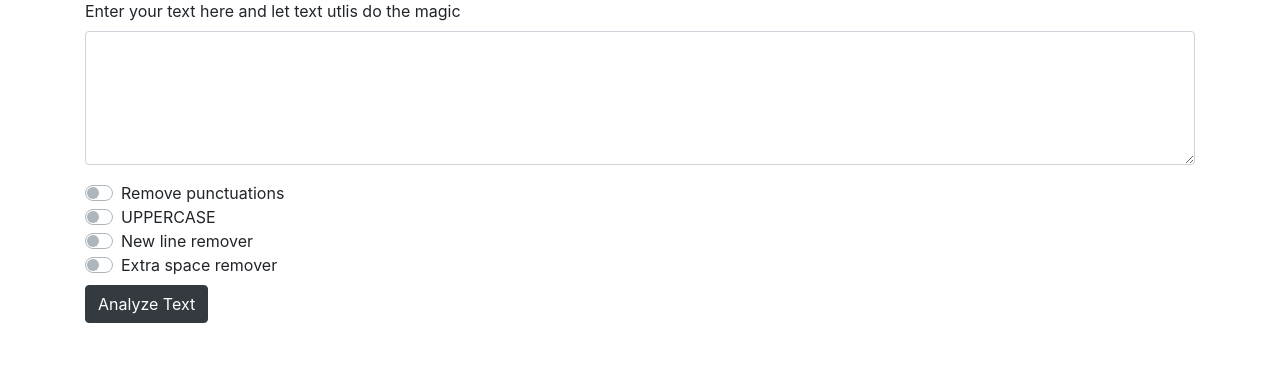
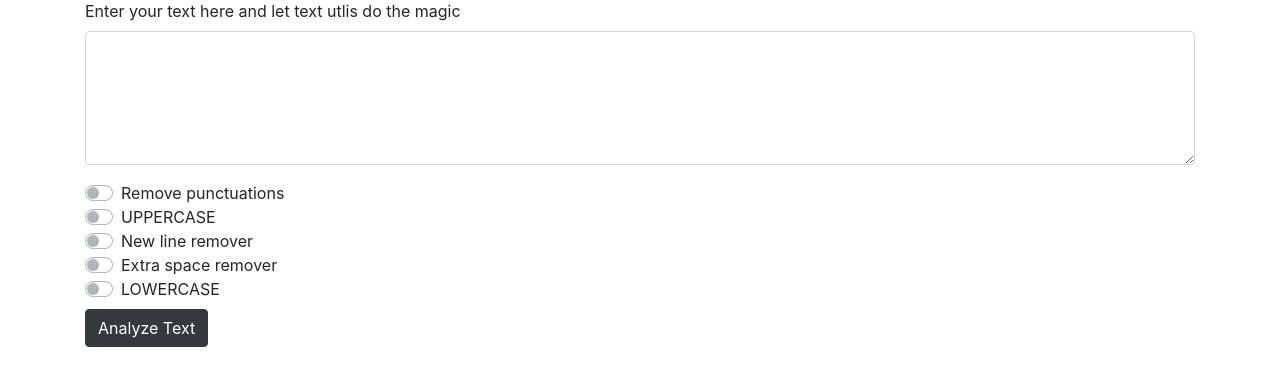
Before and after one commit to ghisingmuna/text-Utils, a Django app: page / in a window 1280 px wide. Shown: the part 123-509 px from the top of the page. Run offline with Django 3.2, Linux system fonts and the light colour scheme; some libraries are stand-ins or nearby versions.

Commit message:
Lowercase also added

```diff
--- a/templates/index.html
+++ b/templates/index.html
@@ -1,25 +1,43 @@
-<!doctype html>
+<!DOCTYPE html>
 <html lang="en">
   <head>
     <!-- Required meta tags -->
-    <meta charset="utf-8">
-    <meta name="viewport" content="width=device-width, initial-scale=1, shrink-to-fit=no">
+    <meta charset="utf-8" />
+    <meta
+      name="viewport"
+      content="width=device-width, initial-scale=1, shrink-to-fit=no"
+    />
 
     <!-- Bootstrap CSS -->
-    <link rel="stylesheet" href="https://stackpath.bootstrapcdn.com/bootstrap/4.5.2/css/bootstrap.min.css" integrity="sha384-JcKb8q3iqJ61gNV9KGb8thSsNjpSL0n8PARn9HuZOnIxN0hoP+VmmDGMN5t9UJ0Z" crossorigin="anonymous">
+    <link
+      rel="stylesheet"
+      href="https://stackpath.bootstrapcdn.com/bootstrap/4.5.2/css/bootstrap.min.css"
+      integrity="sha384-JcKb8q3iqJ61gNV9KGb8thSsNjpSL0n8PARn9HuZOnIxN0hoP+VmmDGMN5t9UJ0Z"
+      crossorigin="anonymous"
+    />
 
-    <title> Text Utlis </title>
+    <title>Text Utlis</title>
   </head>
   <body>
     <nav class="navbar navbar-expand-lg navbar-dark bg-dark">
       <a class="navbar-brand" href="#">TextUtlis.com</a>
-  <button class="navbar-toggler" type="button" data-toggle="collapse" data-target="#navbarNavDropdown" aria-controls="navbarNavDropdown" aria-expanded="false" aria-label="Toggle navigation">
+      <button
+        class="navbar-toggler"
+        type="button"
+        data-toggle="collapse"
+        data-target="#navbarNavDropdown"
+        aria-controls="navbarNavDropdown"
+        aria-expanded="false"
+        aria-label="Toggle navigation"
+      >
         <span class="navbar-toggler-icon"></span>
       </button>
       <div class="collapse navbar-collapse" id="navbarNavDropdown">
         <ul class="navbar-nav">
           <li class="nav-item active">
-        <a class="nav-link" href="#">Home <span class="sr-only">(current)</span></a>
+            <a class="nav-link" href="#"
+              >Home <span class="sr-only">(current)</span></a
+            >
           </li>
           <li class="nav-item">
             <a class="nav-link" href="#">About us</a>
@@ -27,53 +45,123 @@
           <li class="nav-item">
             <a class="nav-link" href="#">Contact Us</a>
           </li>
-
         </ul>
       </div>
       <form class="form-inline">
-    <input class="form-control mr-sm-2" type="search" placeholder="Search" aria-label="Search">
-    <button class="btn btn-outline-success my-2 my-sm-0" type="submit">Search</button>
+        <input
+          class="form-control mr-sm-2"
+          type="search"
+          placeholder="Search"
+          aria-label="Search"
+        />
+        <button class="btn btn-outline-success my-2 my-sm-0" type="submit">
+          Search
+        </button>
       </form>
     </nav>
 
     <div class="alert alert-success alert-dismissible fade show" role="alert">
-  <strong>Welcome to textUtlis! </strong> You can do anything with your text here!
-  <button type="button" class="close" data-dismiss="alert" aria-label="Close">
+      <strong>Welcome to textUtlis! </strong> You can do anything with your text
+      here!
+      <button
+        type="button"
+        class="close"
+        data-dismiss="alert"
+        aria-label="Close"
+      >
         <span aria-hidden="true">&times;</span>
       </button>
     </div>
 
     <div class="container">
-        <form action='/analyze' method='post'>{% csrf_token %}
+      <form action="/analyze" method="post">
+        {% csrf_token %}
         <div class="form-group">
-    <label for="exampleFormControlTextarea1">Enter your text here and let text utlis do the magic </label>
-    <textarea class="form-control" name= 'text' id="exampleFormControlTextarea1" rows="5"></textarea>
+          <label for="exampleFormControlTextarea1"
+            >Enter your text here and let text utlis do the magic
+          </label>
+          <textarea
+            class="form-control"
+            name="text"
+            id="exampleFormControlTextarea1"
+            rows="5"
+          ></textarea>
         </div>
         <div class="custom-control custom-switch">
-  <input type="checkbox" name="removepunc" class="custom-control-input" id="customSwitch1">
-  <label class="custom-control-label" for="customSwitch1"> Remove punctuations</label>
+          <input
+            type="checkbox"
+            name="removepunc"
+            class="custom-control-input"
+            id="customSwitch1"
+          />
+          <label class="custom-control-label" for="customSwitch1">
+            Remove punctuations</label
+          >
         </div>
         <div class="custom-control custom-switch">
-  <input type="checkbox" name="fullcaps" class="custom-control-input" id="customSwitch2">
-  <label class="custom-control-label" for="customSwitch2"> UPPERCASE</label>
+          <input
+            type="checkbox"
+            name="fullcaps"
+            class="custom-control-input"
+            id="customSwitch2"
+          />
+          <label class="custom-control-label" for="customSwitch2">
+            UPPERCASE</label
+          >
         </div>
         <div class="custom-control custom-switch">
-  <input type="checkbox" name="newlineremover" class="custom-control-input" id="customSwitch3">
-  <label class="custom-control-label" for="customSwitch3"> New line remover</label>
+          <input
+            type="checkbox"
+            name="newlineremover"
+            class="custom-control-input"
+            id="customSwitch3"
+          />
+          <label class="custom-control-label" for="customSwitch3">
+            New line remover</label
+          >
         </div>
         <div class="custom-control custom-switch">
-  <input type="checkbox" name="extraspaceremover" class="custom-control-input" id="customSwitch4">
-  <label class="custom-control-label" for="customSwitch4"> Extra space remover</label>
+          <input
+            type="checkbox"
+            name="extraspaceremover"
+            class="custom-control-input"
+            id="customSwitch4"
+          />
+          <label class="custom-control-label" for="customSwitch4">
+            Extra space remover</label
+          >
+        </div>
+        <div class="custom-control custom-switch">
+          <input
+            type="checkbox"
+            name="nocaps"
+            class="custom-control-input"
+            id="customSwitch5"
+          />
+          <label class="custom-control-label" for="customSwitch5">
+            LOWERCASE</label
+          >
         </div>
         <button type="submit" class="btn btn-dark mt-2">Analyze Text</button>
       </form>
     </div>
 
-
     <!-- Optional JavaScript -->
     <!-- jQuery first, then Popper.js, then Bootstrap JS -->
-    <script src="https://code.jquery.com/jquery-3.5.1.slim.min.js" integrity="sha384-DfXdz2htPH0lsSSs5nCTpuj/zy4C+OGpamoFVy38MVBnE+IbbVYUew+OrCXaRkfj" crossorigin="anonymous"></script>
-    <script src="https://cdn.jsdelivr.net/npm/popper.js@1.16.1/dist/umd/popper.min.js" integrity="sha384-9/reFTGAW83EW2RDu2S0VKaIzap3H66lZH81PoYlFhbGU+6BZp6G7niu735Sk7lN" crossorigin="anonymous"></script>
-    <script src="https://stackpath.bootstrapcdn.com/bootstrap/4.5.2/js/bootstrap.min.js" integrity="sha384-B4gt1jrGC7Jh4AgTPSdUtOBvfO8shuf57BaghqFfPlYxofvL8/KUEfYiJOMMV+rV" crossorigin="anonymous"></script>
+    <script
+      src="https://code.jquery.com/jquery-3.5.1.slim.min.js"
+      integrity="sha384-DfXdz2htPH0lsSSs5nCTpuj/zy4C+OGpamoFVy38MVBnE+IbbVYUew+OrCXaRkfj"
+      crossorigin="anonymous"
+    ></script>
+    <script
+      src="https://cdn.jsdelivr.net/npm/popper.js@1.16.1/dist/umd/popper.min.js"
+      integrity="sha384-9/reFTGAW83EW2RDu2S0VKaIzap3H66lZH81PoYlFhbGU+6BZp6G7niu735Sk7lN"
+      crossorigin="anonymous"
+    ></script>
+    <script
+      src="https://stackpath.bootstrapcdn.com/bootstrap/4.5.2/js/bootstrap.min.js"
+      integrity="sha384-B4gt1jrGC7Jh4AgTPSdUtOBvfO8shuf57BaghqFfPlYxofvL8/KUEfYiJOMMV+rV"
+      crossorigin="anonymous"
+    ></script>
   </body>
 </html>
--- a/textUtls/views.py
+++ b/textUtls/views.py
@@ -5,20 +5,23 @@ from django.shortcuts import render
 from django.http import HttpResponse
 from django.shortcuts import render
 
+
 def index(request):
     return render(request, 'index.html')
 
+
 def analyze(request):
-    #Get the text
+    # Get the text
     djtext = request.POST.get('text', 'default')
 
     # Check checkbox values
     removepunc = request.POST.get('removepunc', 'off')
     fullcaps = request.POST.get('fullcaps', 'off')
+    nocaps = request.POST.get('nocaps', 'off')
     newlineremover = request.POST.get('newlineremover', 'off')
     extraspaceremover = request.POST.get('extraspaceremover', 'off')
 
-    #Check which checkbox is on
+    # Check which checkbox is on
     if removepunc == "on":
         punctuations = '''!()-[]{};:'"\,<>./?@#$%^&*_~'''
         analyzed = ""
@@ -26,10 +29,10 @@ def analyze(request):
             if char not in punctuations:
                 analyzed = analyzed + char
 
-        params = {'purpose':'Removed Punctuations', 'analyzed_text': analyzed}
+        params = {'purpose': 'Removed Punctuations', 'analyzed_text': analyzed}
         djtext = analyzed
 
-    if(fullcaps=="on"):
+    if(fullcaps == "on"):
         analyzed = ""
         for char in djtext:
             analyzed = analyzed + char.upper()
@@ -38,11 +41,19 @@ def analyze(request):
         djtext = analyzed
         # Analyze the text
 
+    if(nocaps == "on"):
+        analyzed = ""
+        for char in djtext:
+            analyzed = analyzed + char.lower()
 
-    if(extraspaceremover=="on"):
+        params = {'purpose': 'Changed to Lowercase', 'analyzed_text': analyzed}
+        djtext = analyzed
+        # Analyze the text
+
+    if(extraspaceremover == "on"):
         analyzed = ""
         for index, char in enumerate(djtext):
-            if not(djtext[index] == " " and djtext[index+1]==" "):
+            if not(djtext[index] == " " and djtext[index+1] == " "):
                 analyzed = analyzed + char
 
         params = {'purpose': 'Removed NewLines', 'analyzed_text': analyzed}
@@ -51,11 +62,13 @@ def analyze(request):
     if (newlineremover == "on"):
         analyzed = ""
         for char in djtext:
-            if char != "\n" and char!="\r":
+            if char != "\n" and char != "\r":
                 analyzed = analyzed + char
 
         params = {'purpose': 'Removed NewLines', 'analyzed_text': analyzed}
 
-    if(removepunc != "on" and newlineremover!="on" and extraspaceremover!="on" and fullcaps!="on"):
+    if(removepunc != "on" and newlineremover != "on" and extraspaceremover != "on" and fullcaps != "on" and nocaps != "on"):
         return HttpResponse("please select any operation and try again")
+    if(fullcaps == "on" and nocaps == "on"):
+        return HttpResponse("Select any one either uppercase or lowercase")
     return render(request, 'analyze.html', params)
```
Lines whose indentation alone changed are shown as unchanged.
